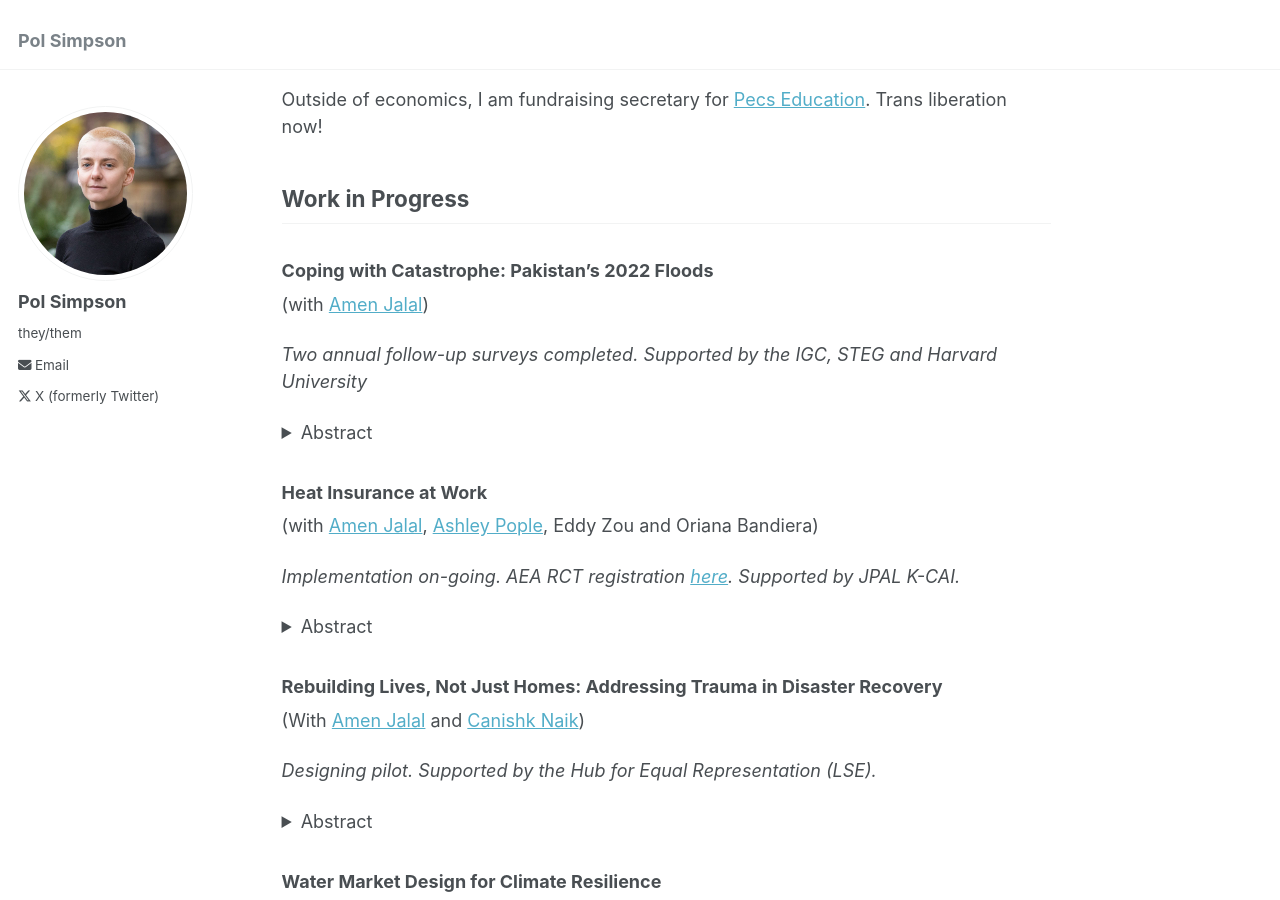
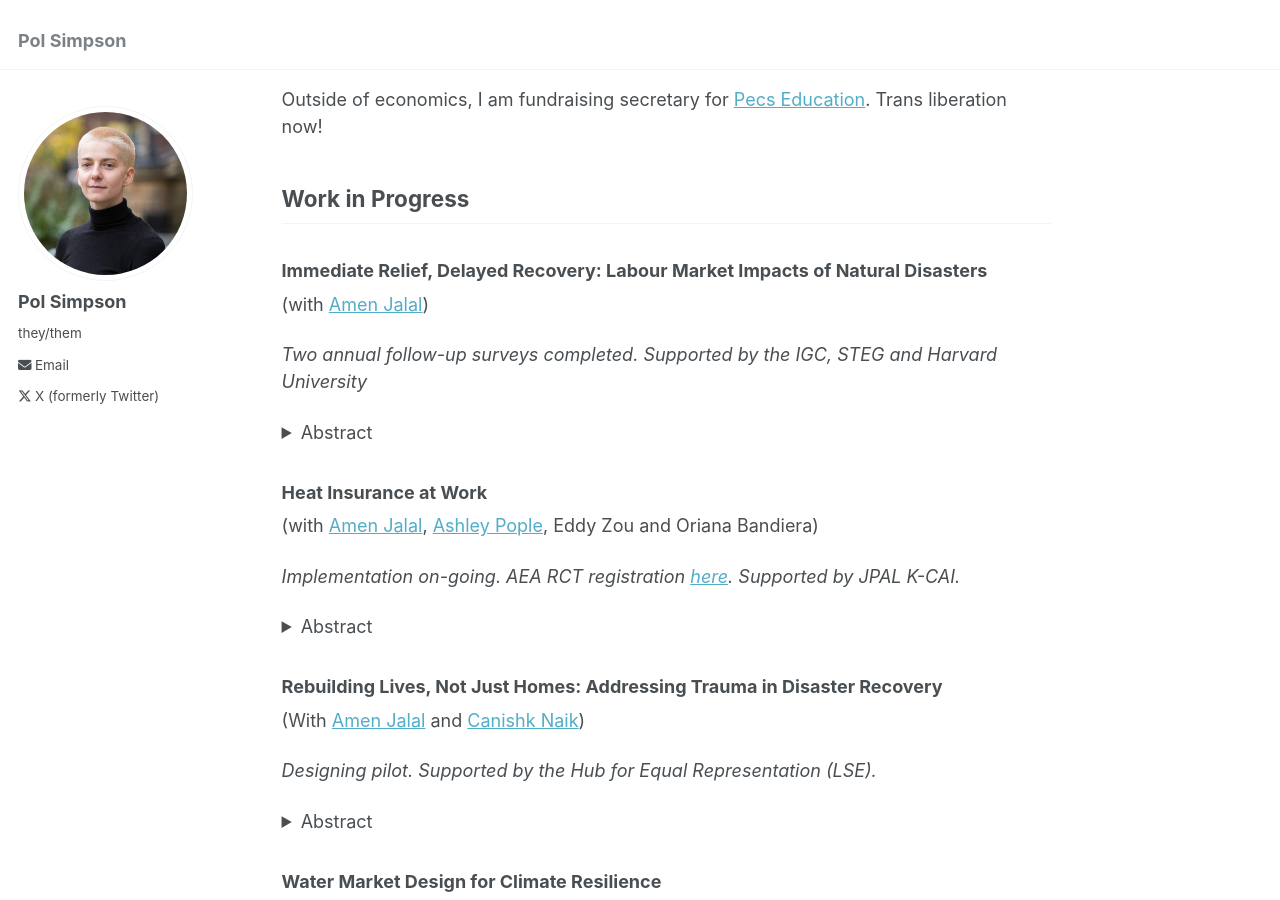
Before and after one commit to polsimpson/polsimpson.github.io, a Jekyll site: the page built from _pages/about.md, in a window 1280 px wide and 900 px high, scrolled down 360 px. Built offline with Jekyll 4.4.1, drawn with Linux system fonts in a browser that asks for light colours.

Commit message:
Update about.md

```diff
--- a/_pages/about.md
+++ b/_pages/about.md
@@ -17,7 +17,7 @@ Outside of economics, I am fundraising secretary for [Pecs Education](https://pe
 
 ## Work in Progress
 
-### Coping with Catastrophe: Pakistan’s 2022 Floods
+### Immediate Relief, Delayed Recovery: Labour Market Impacts of Natural Disasters
 
 (with [Amen Jalal](https://amenjalal.com))
 
```
